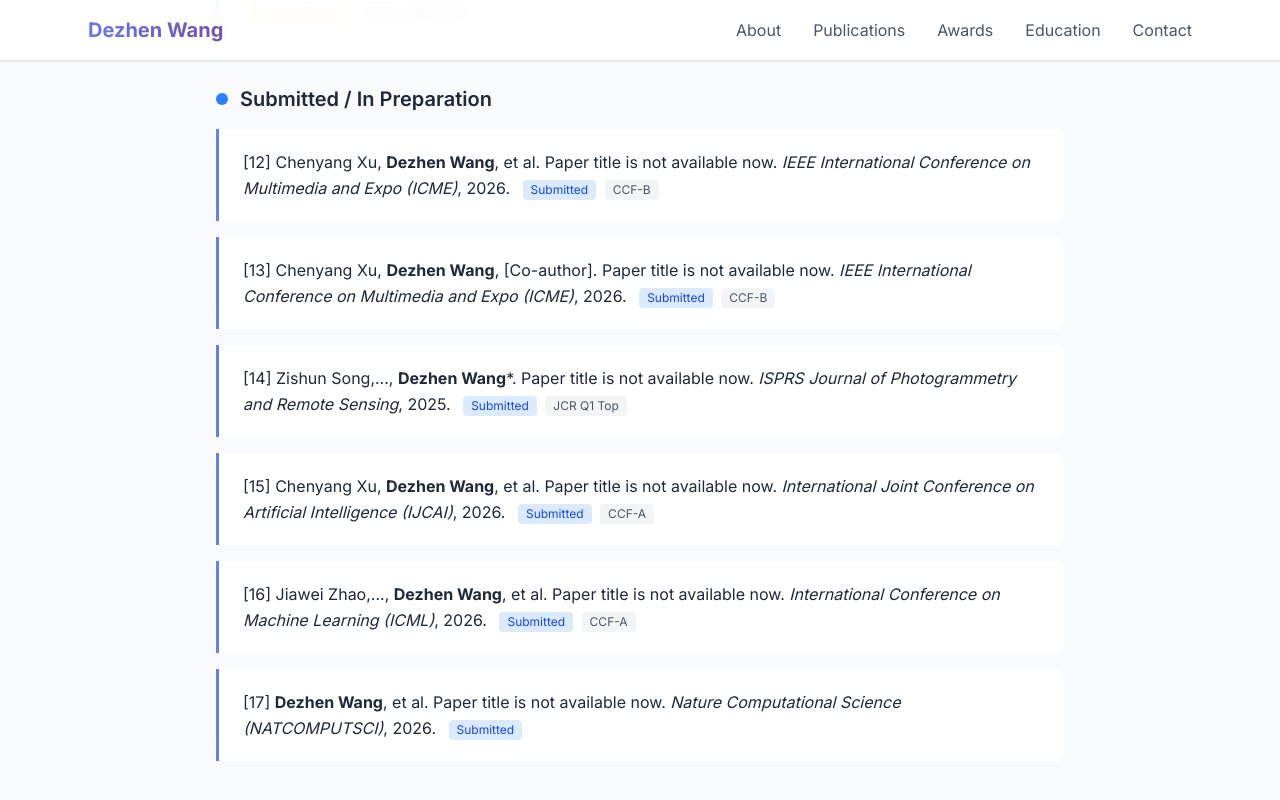
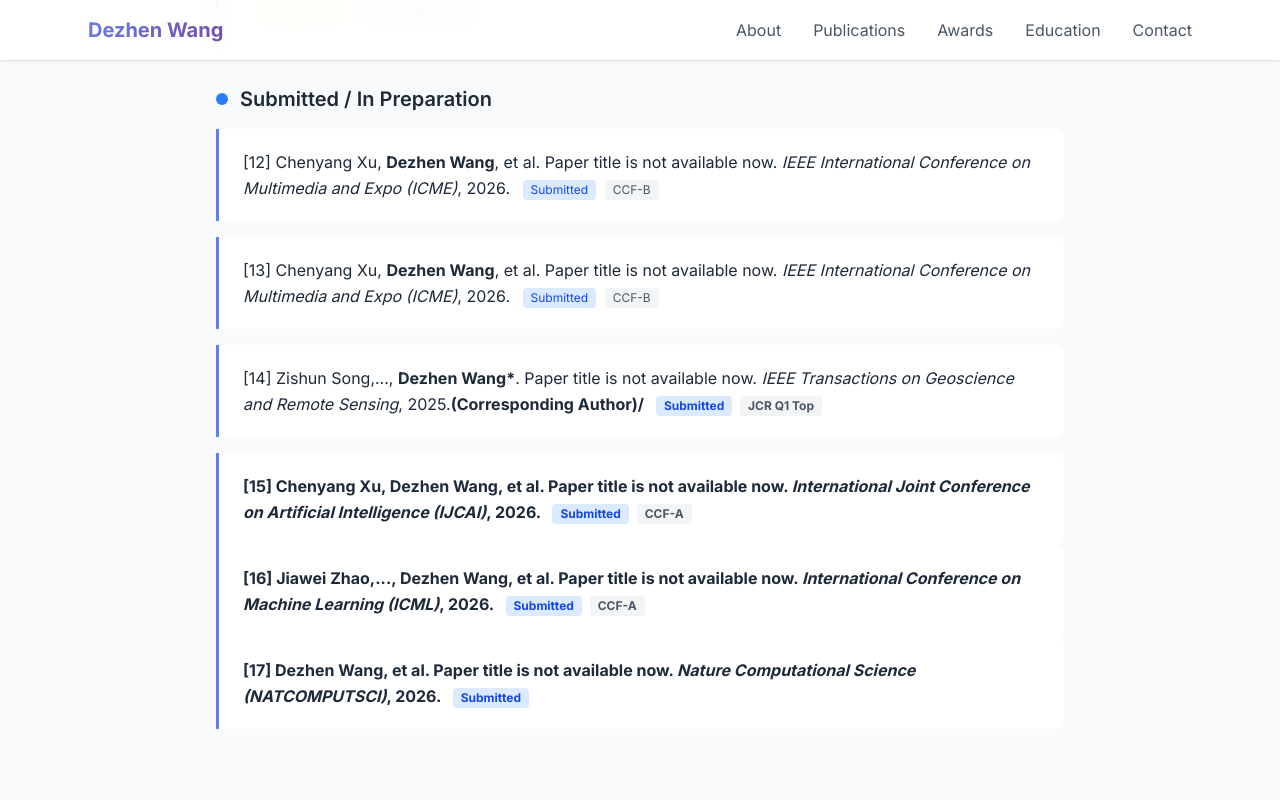
Before and after one commit to DZW0703/DZW0703.github.io, a Jekyll site: the page index.html, which Jekyll copies as it is, in a window 1280 px wide and 900 px high, scrolled down 3203 px. Shown: the top 800 px of the window. Built offline with Jekyll 4.4.1, drawn with Linux system fonts in a browser that asks for light colours.

Commit message:
Update index.html

```diff
--- a/index.html
+++ b/index.html
@@ -255,7 +255,7 @@
         <!-- ICME #2 -->
         <div class="publication-item bg-white p-5 rounded-r-lg pl-6">
           <p class="text-gray-800 leading-relaxed">
-            [13] Chenyang Xu, <strong>Dezhen Wang</strong>, [Co-author]. Paper title is not available now. <em>IEEE International Conference on Multimedia and Expo (ICME)</em>, 2026.
+            [13] Chenyang Xu, <strong>Dezhen Wang</strong>, et al. Paper title is not available now. <em>IEEE International Conference on Multimedia and Expo (ICME)</em>, 2026.
             <span class="inline-block ml-2 px-2 py-0.5 bg-blue-100 text-blue-700 text-xs rounded">Submitted</span>
             <span class="inline-block ml-1 px-2 py-0.5 bg-gray-100 text-gray-600 text-xs rounded">CCF-B</span>
           </p>
@@ -263,7 +263,7 @@
         <!-- ISPRS -->
         <div class="publication-item bg-white p-5 rounded-r-lg pl-6">
           <p class="text-gray-800 leading-relaxed">
-            [14] Zishun Song,..., <strong>Dezhen Wang</strong>*. Paper title is not available now. <em>ISPRS Journal of Photogrammetry and Remote Sensing</em>, 2025.
+            [14] Zishun Song,..., <strong>Dezhen Wang*</strong>. Paper title is not available now. <em>IEEE Transactions on Geoscience and Remote Sensing</em>, 2025.<strong>(Corresponding Author)/<strong>
             <span class="inline-block ml-2 px-2 py-0.5 bg-blue-100 text-blue-700 text-xs rounded">Submitted</span>
             <span class="inline-block ml-1 px-2 py-0.5 bg-gray-100 text-gray-600 text-xs rounded">JCR Q1 Top</span>
           </p>
```
